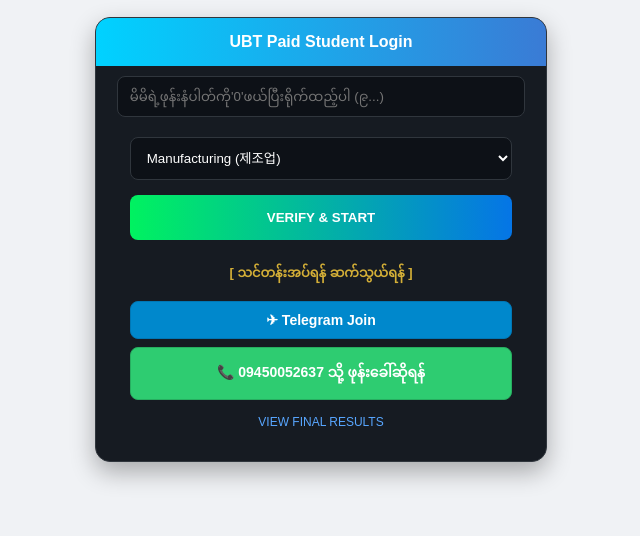
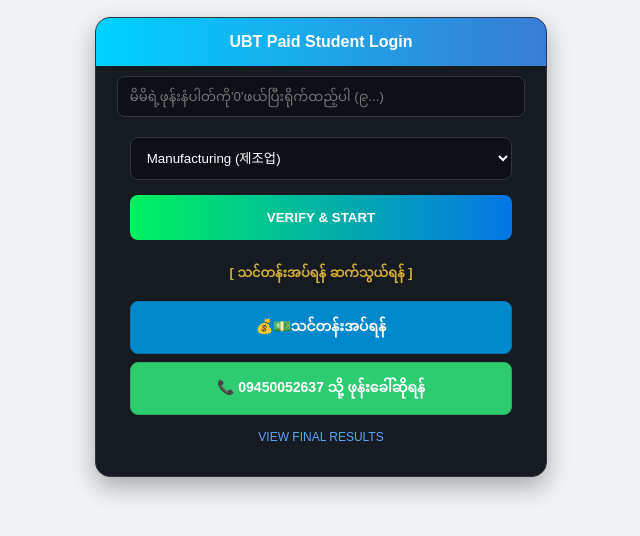
Before and after one commit to kingeraser408-cmyk/Eps-Exam, a plain HTML site: page index.html in a window 1280 px wide. Shown: the part 216-752 px from the top of the page, without its empty margins (319-959 px from the left). Drawn offline with Linux system fonts and the light colour scheme.

Commit message:
Update index.html

```diff
--- a/index.html
+++ b/index.html
@@ -82,7 +82,7 @@
 
             <div class="contact-group">
                 <p style="margin: 5px 0; font-size: 13px; color: #d4af37; font-weight: bold;">[ သင်တန်းအပ်ရန် ဆက်သွယ်ရန် ]</p>
-                <a href="https://t.me/ubtsenterbot" target="_blank" class="contact-btn tg-btn">✈ Telegram Join</a>
+                <a href="https://t.me/ubtsenterbot" target="_blank" class="contact-btn tg-btn">💰💵သင်တန်းအပ်ရန်</a>
                 <a href="tel:09450052637" class="contact-btn ph-btn">📞 09450052637 သို့ ဖုန်းခေါ်ဆိုရန်</a>
             </div>
             <p style="font-size: 12px; color: #58a6ff; cursor: pointer; margin-top: 15px;" onclick="viewResults()">VIEW FINAL RESULTS</p>
```
